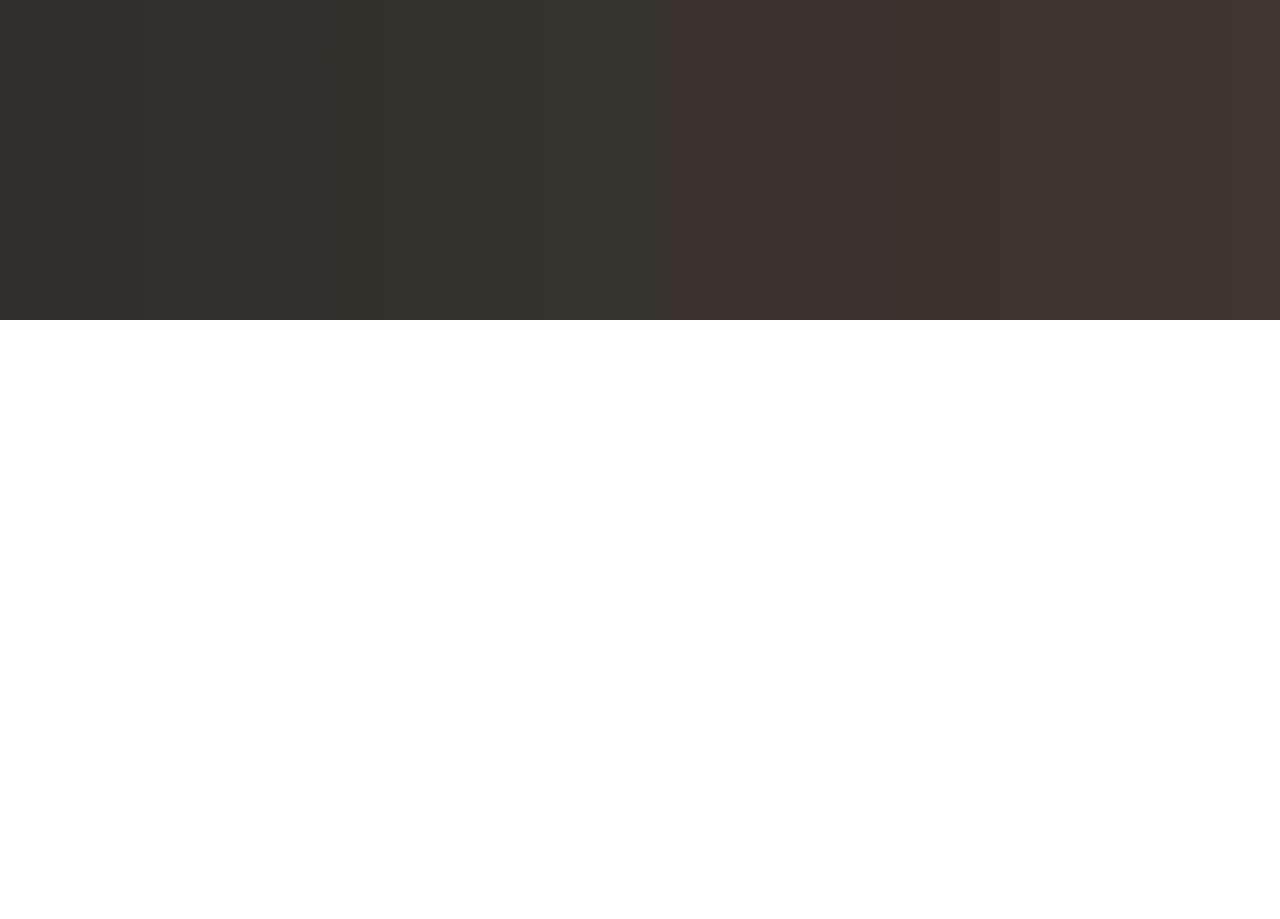
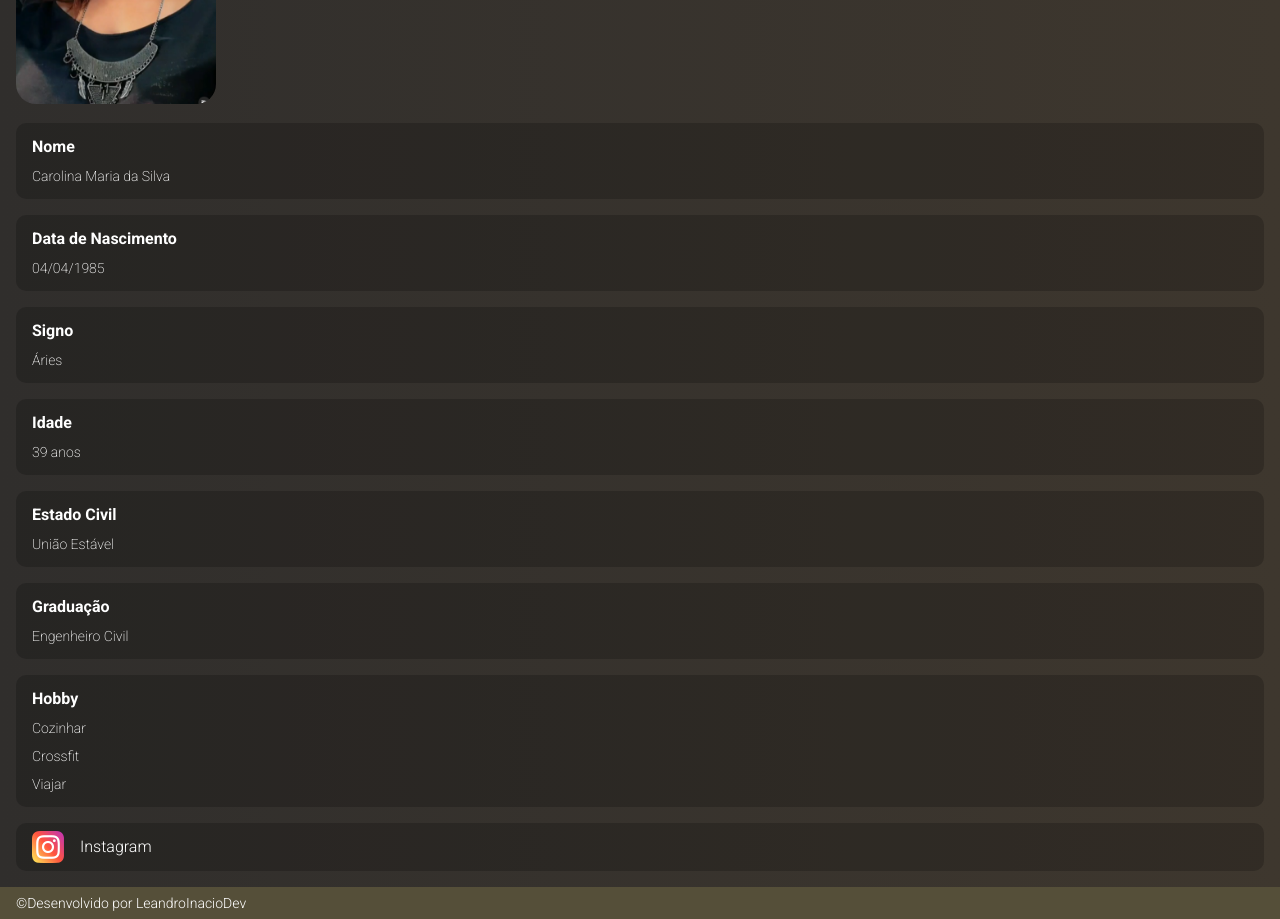
Before and after one commit to LeandroInacioDev/sobremim_responsivo, a plain HTML site: page relacionamento.html in a window 1280 px wide. Shown: the part 480-1399 px from the top of the page. Before the commit the page ends 800 px from the top, so only its background shows below. Drawn offline with Linux system fonts and the light colour scheme.

Commit message:
Add files via upload

```diff
--- a/relacionamento.html
+++ b/relacionamento.html
@@ -68,8 +68,54 @@
 
         <div class="banner__titulo">
             <h2 class="banner__texto">Relacionamento</h2>
-            <img src="./assets/aliancax2.png" alt="imagem da alianca maior">
+            <img src="./assets/aliancax2.png" alt="imagem da aliança maior">
         </div>
+
+        <img class="banner__foto" src="./assets/carol.png" alt="foto da Carol">
+
+        <div class="banner__informacoes">
+            <h2 class="banner__informacoes__titulo">Nome</h2>
+            <p class="banner__informacoes__texto">Carolina Maria da Silva</p>
+        </div>
+
+        <div class="banner__informacoes">
+            <h2 class="banner__informacoes__titulo">Data de Nascimento</h2>
+            <p class="banner__informacoes__texto">04/04/1985</p>
+        </div>
+
+        <div class="banner__informacoes">
+            <h2 class="banner__informacoes__titulo">Signo</h2>
+            <p class="banner__informacoes__texto">Áries</p>
+        </div>
+
+        <div class="banner__informacoes">
+            <h2 class="banner__informacoes__titulo">Idade</h2>
+            <p class="banner__informacoes__texto">39 anos</p>
+        </div>
+
+        <div class="banner__informacoes">
+            <h2 class="banner__informacoes__titulo">Estado Civil</h2>
+            <p class="banner__informacoes__texto">União Estável</p>
+        </div>
+
+        <div class="banner__informacoes">
+            <h2 class="banner__informacoes__titulo">Graduação</h2>
+            <p class="banner__informacoes__texto">Engenheiro Civil</p>
+        </div>
+
+        <div class="banner__informacoes">
+            <h2 class="banner__informacoes__titulo">Hobby</h2>
+            <p class="banner__informacoes__texto">Cozinhar</p>
+            <p class="banner__informacoes__texto">Crossfit</p>
+            <p class="banner__informacoes__texto">Viajar</p>
+        </div>
+
+        <a class="banner_links" href="#">
+            <img src="./assets/instagram.png" alt="imagem do facebook">
+            <p class="banner__links__texto">Instagram</p>
+        </a>
+
+    </section>
 
 
 
--- a/styles/banner.css
+++ b/styles/banner.css
@@ -24,7 +24,7 @@
 .banner__informacoes {
     background: rgba(0, 0, 0, 0.2);
     padding: 1em;
-    margin: 1em 1em;
+    margin: 1em;
     border-radius: 10px;
 }
 
@@ -38,3 +38,19 @@
     font-weight: 200;
     margin-top: 1em;
 }
+
+.banner_links {
+    display: flex;
+    align-items: center;
+    gap: 1em;
+    background: rgba(0, 0, 0, 0.2);
+    border-radius: 10px;
+    text-decoration: none;
+    padding: 0.5em 1em;
+    margin: 1em;
+}
+
+.banner__links__texto {
+    color: var(--cor-fonte-principal);
+    font-weight: 300;
+}
```
Also changed, not shown: sobre_mim.html (+12 -0 lines).
